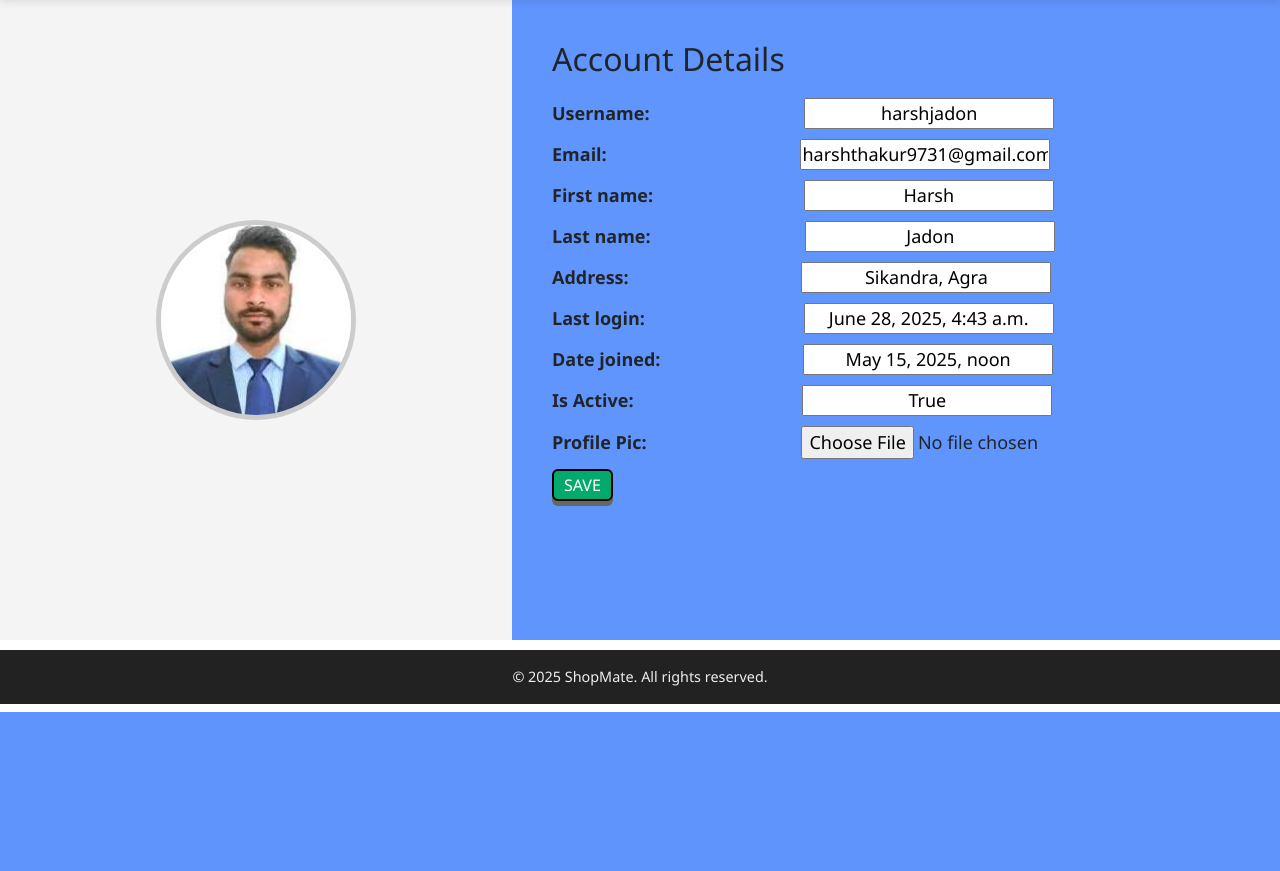
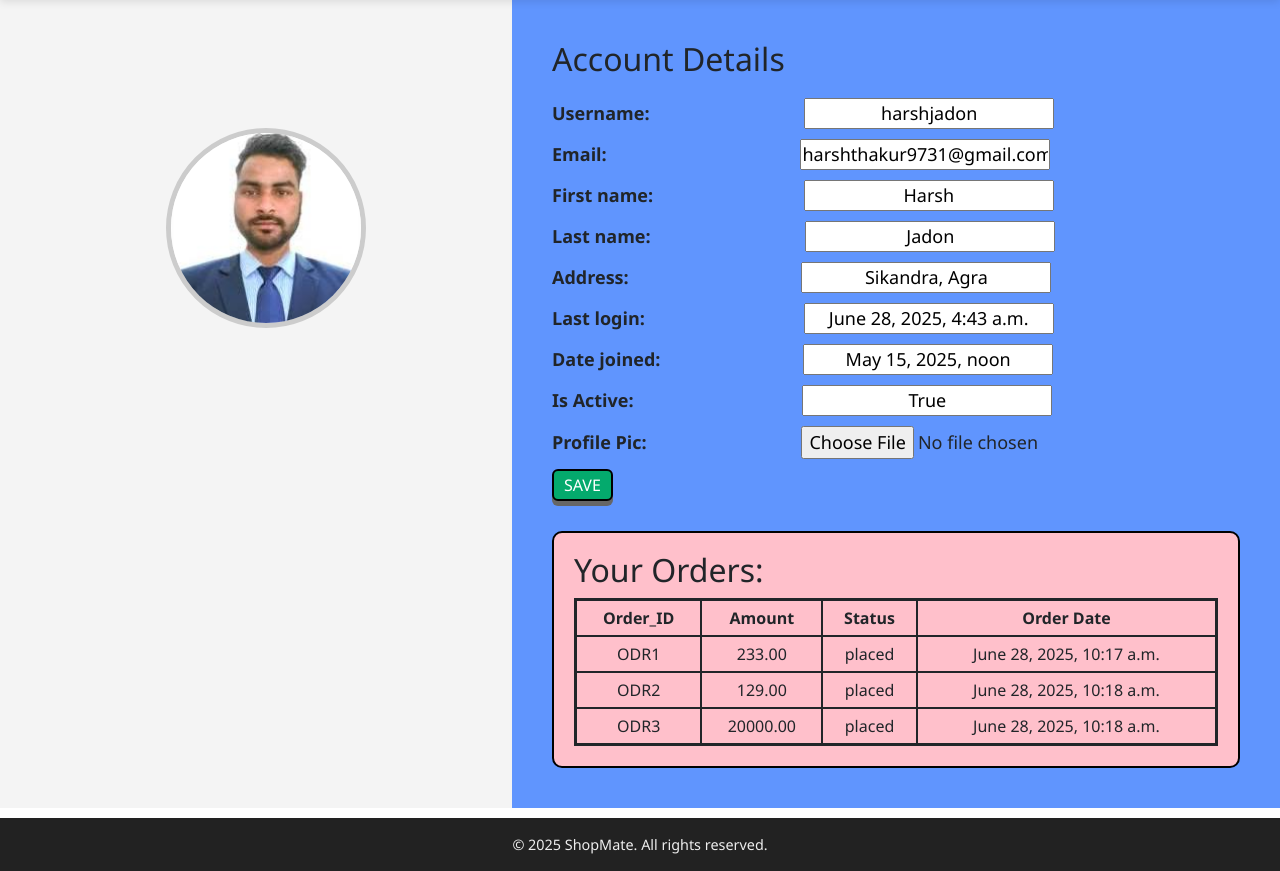
Before and after one commit to harshuthakur9731/ecommerce, a Django app: page /account in a window 1280 px wide. Shown: the part 88-959 px from the top of the page. Before the commit the page ends 800 px from the top, so only its background shows below. Run offline with Django 4.2, Linux system fonts and the light colour scheme; a user stored in the database is signed in; data comes from the database, SQL or seed files in the repository; both versions use the stored data as it was after the commit.

Commit message:
your orders in myaccount

```diff
--- a/ecommstore/templates/ecommstore/templates/account.html
+++ b/ecommstore/templates/ecommstore/templates/account.html
@@ -10,7 +10,7 @@
 
         .profile-container {
             display: flex;
-            height: 80vh;
+            height: 100%;
             margin-bottom:10px;
         }
 
@@ -18,8 +18,10 @@
             width: 40%;
             background-color: #f4f4f4;
             display: flex;
-            align-items: center;
-            justify-content: center;
+            padding-left: 13%;
+            padding-top: 10%;
+            <!-- align-items: center; -->
+            <!-- justify-content: center; -->
         }
 
         .profile-image {
@@ -28,6 +30,7 @@
             border-radius: 50%;
             object-fit: cover;
             border: 5px solid #ccc;
+            position:fixed;
         }
 
         .right-panel {
@@ -68,6 +71,29 @@
             background-color: #3e8e41;
             transform: translateY(2px);
         }
+        .YourOrderDetails {
+            background-color: pink;
+            margin-top:30px;
+            padding-left:20px;
+            padding-bottom:20px;
+            padding-top:3px;
+            border: 2px solid black;
+            border-radius: 10px;
+        }
+        table {
+            border:3px solid ;
+            width:97%;
+            text-align: center;
+        }
+        #YourOrders th {
+            border:2px solid;
+            padding:5px;
+        }
+        #YourOrders td {
+            border:2px solid;
+            padding:5px;
+        }
+
 {% endblock %}
 {% block body %}
 <div class="profile-container">
@@ -89,8 +115,26 @@
                 <p><span class="label">Profile Pic:</span> <input type="file" id="profilepic" name="profilepic" value="{{ profilepicture }}" class="inputfields" style="margin-left: 150px;"></p>
                 <button class="button">SAVE</button>
             </form>
-            <secton name="OrderDetails">
-
+        </div>
+        <div class="YourOrderDetails">
+            <secton name="YourOrderDetails">
+                <h2 style="margin-top: 15px;">Your Orders:</h2>
+                <table id="YourOrders">
+                    <tr>
+                        <th>Order_ID</th>
+                        <th>Amount</th>
+                        <th>Status</th>
+                        <th>Order Date</th>
+                    </tr>
+                    {% for key,value in myOrders %}
+                    <tr>
+                        <td>{{value.order_id}}</td>
+                        <td>{{value.amount}}</td>
+                        <td>{{value.status}}</td>
+                        <td>{{value.created_date}}</td>
+                    </tr>
+                    {% endfor %}
+                </table>
             </secton>
         </div>
     </div>
--- a/ecommstore/views.py
+++ b/ecommstore/views.py
@@ -47,7 +47,12 @@ def account(request):
     if len(userprofile) > 0:
         profilepicture = userprofile[0].profile_picture
         address = userprofile[0].address
-    return render(request,'ecommstore/templates/account.html',{'profilepicture':profilepicture,'address':address})
+
+    myOrders = {}
+    order = Order.objects.filter(user=request.user)
+    for i in range(0,len(order)):
+        myOrders[i] = order[i]
+    return render(request,'ecommstore/templates/account.html',{'profilepicture':profilepicture,'address':address,'myOrders':myOrders.items()})
 
 def logout(request):
     return render(request,'ecommstore/templates/base.html')
```
Also changed, not shown: db.sqlite3.
